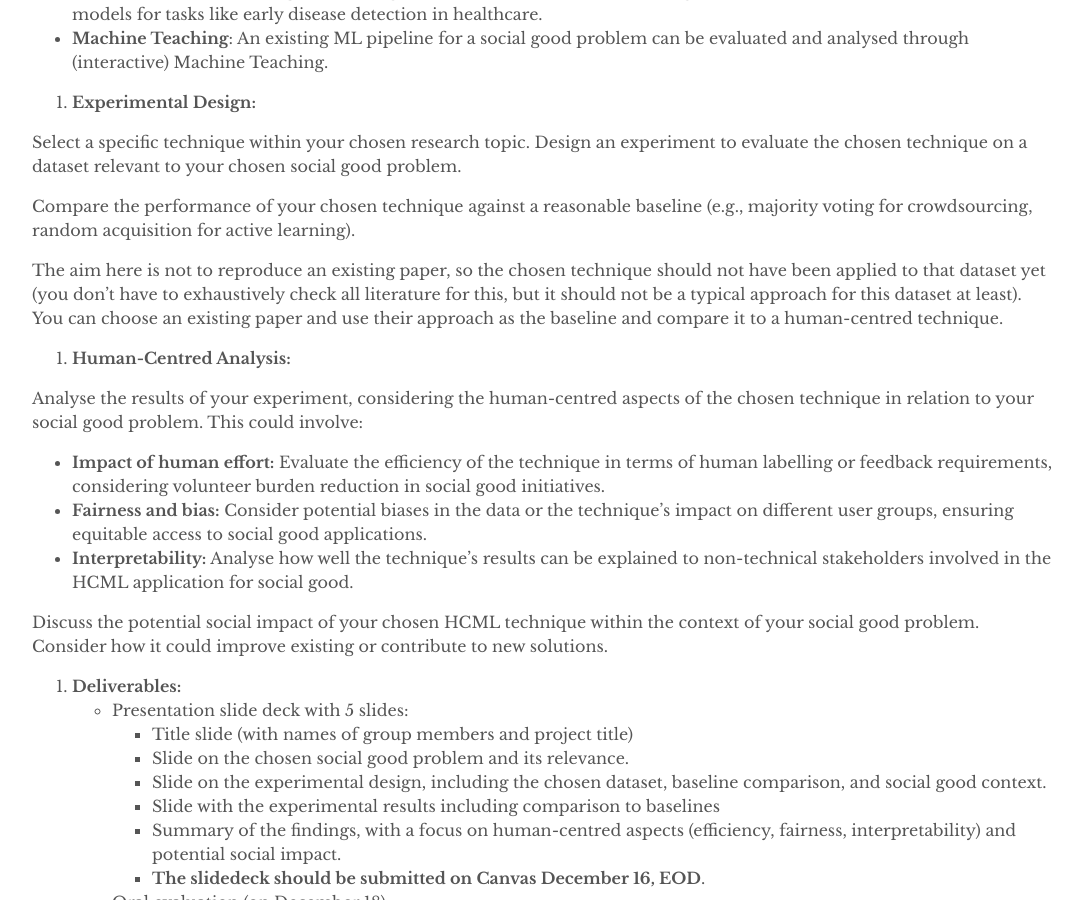
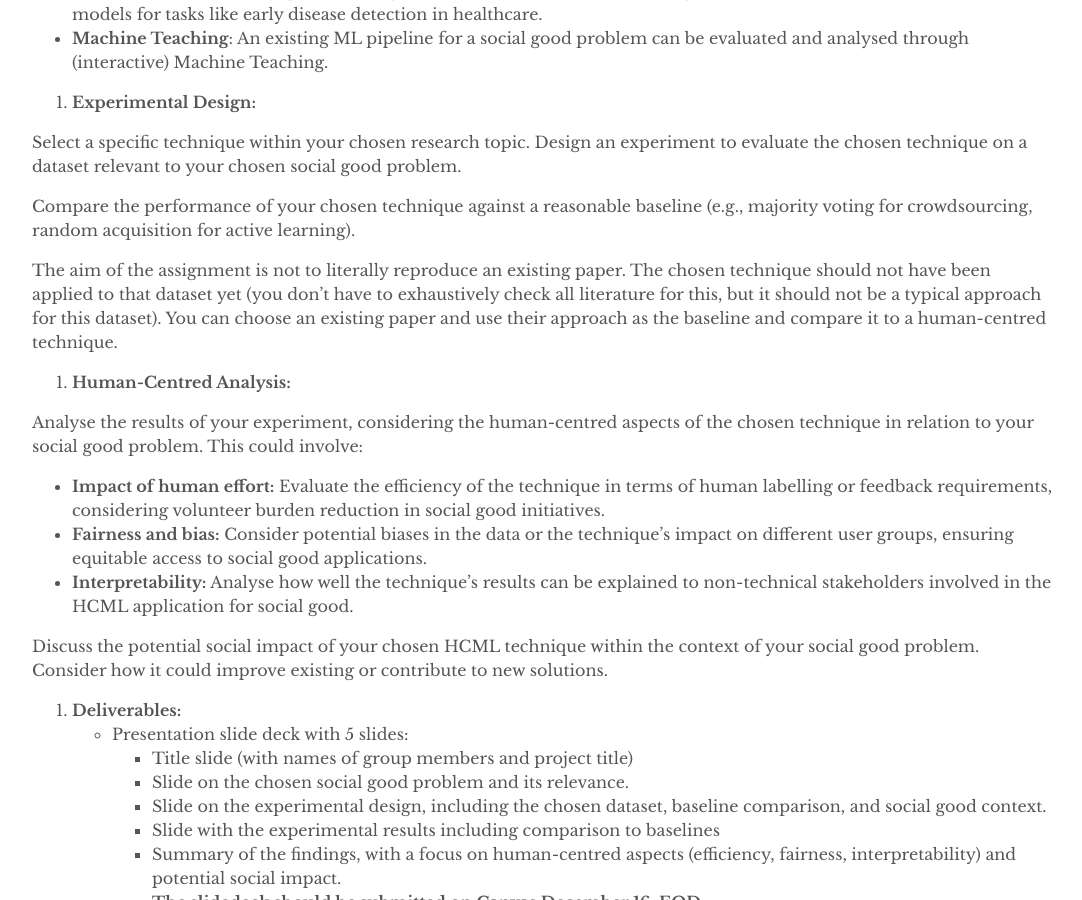
Before and after one commit to amsterdam-hcml/amsterdam-hcml.github.io, a Jekyll site: the page built from _pages/project.md, in a window 1280 px wide and 900 px high, scrolled down 771 px. Shown: the whole window, without its empty margins (96-1178 px from the left). Built offline with Jekyll 4.4.1, drawn with Linux system fonts in a browser that asks for light colours.

Commit message:
action stuck

```diff
--- a/_includes/project.md
+++ b/_includes/project.md
@@ -30,7 +30,7 @@
 
 Compare the performance of your chosen technique against a reasonable baseline (e.g., majority voting for crowdsourcing, random acquisition for active learning).
 
-The aim here is not to reproduce an existing paper, so the chosen technique should not have been applied to that dataset yet (you don't have to exhaustively check all literature for this, but it should not be a typical approach for this dataset at least). You can choose an existing paper and use their approach as the baseline and compare it to a human-centred technique.
+The aim of the assignment is not to literally reproduce an existing paper. The chosen technique should not have been applied to that dataset yet (you don't have to exhaustively check all literature for this, but it should not be a typical approach for this dataset). You can choose an existing paper and use their approach as the baseline and compare it to a human-centred technique.
 
 4. **Human-Centred Analysis:**
 
```
